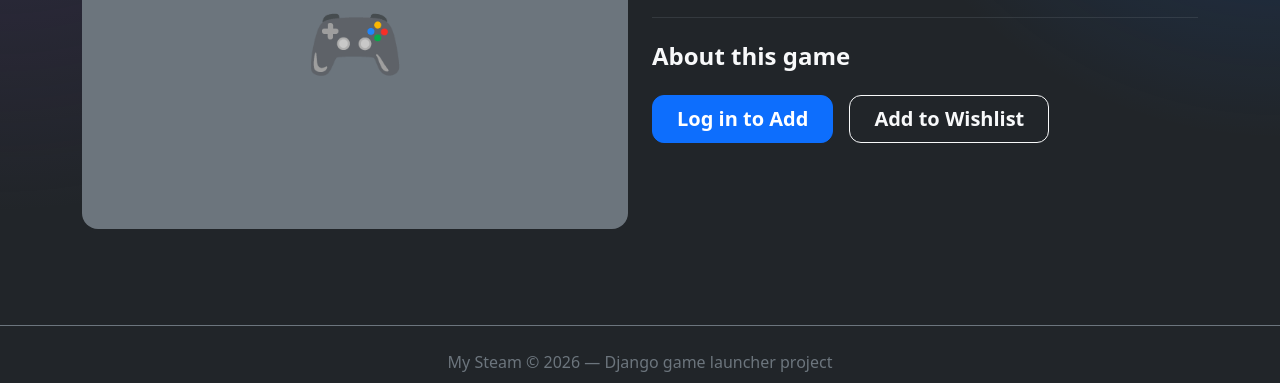
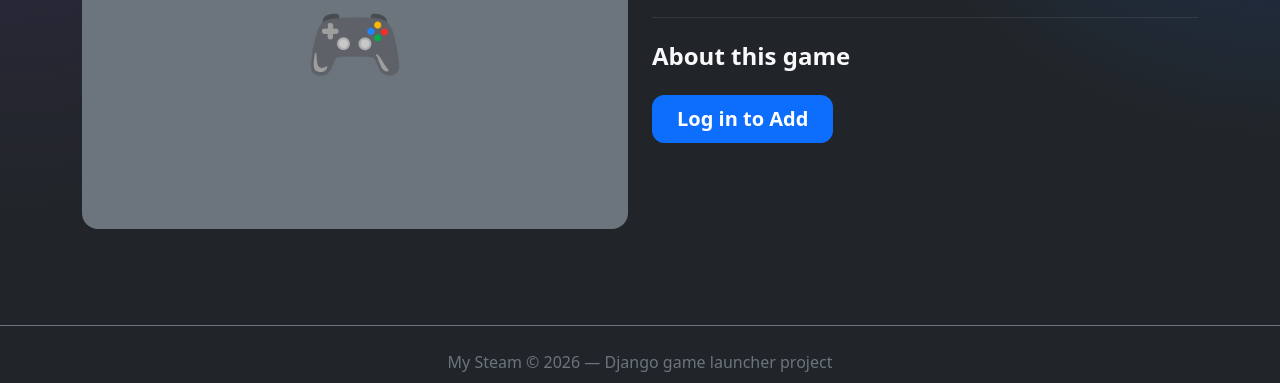
Before and after one commit to MaksymBykovets/my-steam, a Django app: template games/templates/games/game_detail.html in a window 1280 px wide. Shown: the part 298-681 px from the top of the page. Run offline with Django 5.2, Linux system fonts and the light colour scheme; the template is opened without the code that fills it, so the values that code supplies are empty.

Commit message:
Remove wishlist button

```diff
--- a/games/templates/games/game_detail.html
+++ b/games/templates/games/game_detail.html
@@ -59,8 +59,6 @@
     {% else %}
         <a href="{% url 'login' %}" class="btn btn-primary btn-lg px-4">Log in to Add</a>
     {% endif %}
-
-            <a href="#" class="btn btn-outline-light btn-lg px-4">Add to Wishlist</a>
 </div>
     </div>
 </div>
```
Lines whose indentation alone changed are shown as unchanged.
